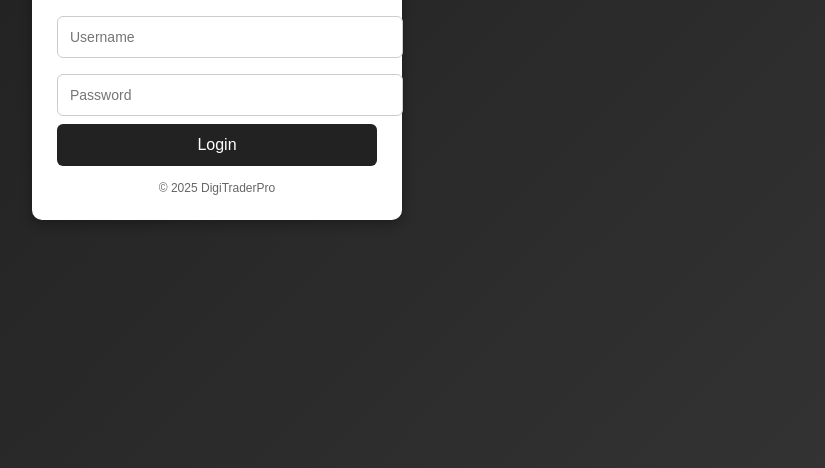
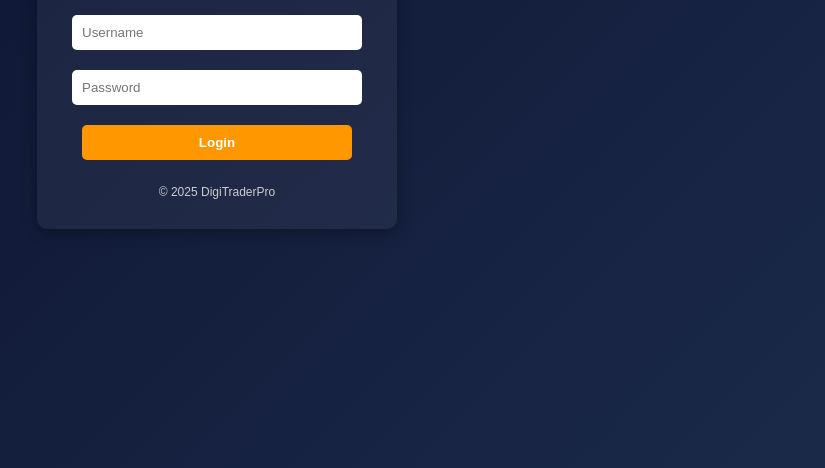
Before and after one commit to digitrad/digitraderpro, a plain HTML site: page index.html in a window 1280 px wide. Shown: the part 332-800 px from the top of the page, without its empty margins (423-1248 px from the left). Drawn offline with Linux system fonts and the light colour scheme.

Commit message:
Update index.html

```diff
--- a/index.html
+++ b/index.html
@@ -3,77 +3,61 @@
 <head>
     <meta charset="UTF-8">
     <meta name="viewport" content="width=device-width, initial-scale=1.0">
-    <title>DigiTraderPro Login</title>
+    <title>DigiTraderPro - Login</title>
     <style>
         body {
             font-family: Arial, sans-serif;
-            background: linear-gradient(135deg, #1a1a1a, #333);
+            background: linear-gradient(135deg, #0a0f2c, #1b2a49);
+            color: white;
             display: flex;
             justify-content: center;
             align-items: center;
             height: 100vh;
             margin: 0;
         }
-        .login-container {
-            background: white;
-            padding: 25px;
+        .login-box {
+            background: rgba(255, 255, 255, 0.05);
+            padding: 30px;
             border-radius: 10px;
-            box-shadow: 0 4px 12px rgba(0,0,0,0.3);
-            width: 320px;
+            width: 300px;
+            text-align: center;
+            box-shadow: 0px 4px 15px rgba(0,0,0,0.3);
         }
         h2 {
-            text-align: center;
             margin-bottom: 20px;
-            color: #222;
         }
         input {
-            width: 100%;
-            padding: 12px;
-            margin: 8px 0;
-            border: 1px solid #ccc;
-            border-radius: 6px;
-            font-size: 14px;
+            width: 90%;
+            padding: 10px;
+            margin: 10px 0;
+            border: none;
+            border-radius: 5px;
         }
-        button {
-            width: 100%;
-            padding: 12px;
-            background: #222;
+        .btn {
+            background-color: #ff9800;
             color: white;
-            border: none;
-            border-radius: 6px;
-            font-size: 16px;
+            font-weight: bold;
             cursor: pointer;
         }
-        button:hover {
-            background: #444;
+        .btn:hover {
+            background-color: #e68900;
         }
-        .footer {
-            text-align: center;
+        footer {
             margin-top: 15px;
             font-size: 12px;
-            color: #666;
+            color: #ccc;
         }
     </style>
 </head>
 <body>
-    <div class="login-container">
+    <div class="login-box">
         <h2>Login</h2>
-        <form onsubmit="loginUser(event)">
-            <input type="text" id="username" placeholder="Username" required>
-            <input type="password" id="password" placeholder="Password" required>
-            <button type="submit">Login</button>
+        <form>
+            <input type="text" placeholder="Username" required><br>
+            <input type="password" placeholder="Password" required><br>
+            <input type="submit" value="Login" class="btn">
         </form>
-        <div class="footer">
-            &copy; 2025 DigiTraderPro
-        </div>
+        <footer>© 2025 DigiTraderPro</footer>
     </div>
-
-    <script>
-        function loginUser(e) {
-            e.preventDefault();
-            // You can add real authentication here later
-            window.location.href = 'dashboard.html';
-        }
-    </script>
 </body>
 </html>
```
